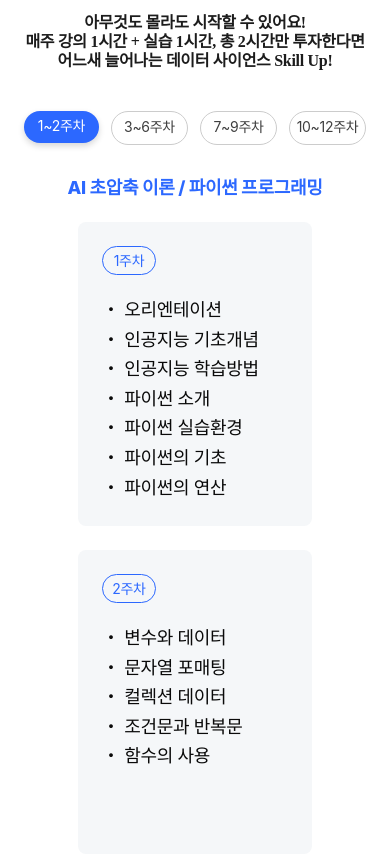
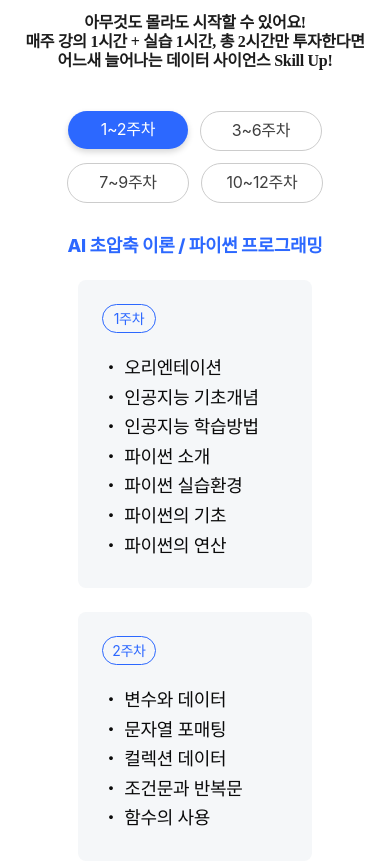
Before and after one commit to sean-126/kdc, a website built with Parcel: page index.html in a window 390 px wide. Shown: the part 4154-5019 px from the top of the page. Built offline with nearby package versions, Linux system fonts and the light colour scheme; a web font is replaced by a local one.

Commit message:
커리큘럼 레이아웃 수정

```diff
--- a/style.css
+++ b/style.css
@@ -1470,16 +1470,19 @@ a {
     width: 100%;
     gap: 12px;
     margin-bottom: 32px;
+    flex-wrap: wrap;
+    -webkit-box-pack: center;
+    justify-content: center;
   }
 
   .section-6 .curriculum .curri-btn {
-    font-size: 14px;
-    height: 32px;
+    font-size: 16px;
+    height: 38px;
   }
 
   .section-6 .curriculum .curri-btn.curri-btn.is-active {
-    font-size: 14px;
-    height: 32px;
+    font-size: 16px;
+    height: 38px;
   }
 
   .section-6 .curriculum .curri-detail .curri-title {
@@ -1487,6 +1490,10 @@ a {
     margin-bottom: 24px;
   }
 
+  .section-6 .curriculum .curri-detail .week-detail-list .week-wrap{
+    width: 234px;
+    height: 100%;
+  }
   .section-6 .curriculum .curri-detail .week-detail-list {
     flex-direction: column;
   }
```
